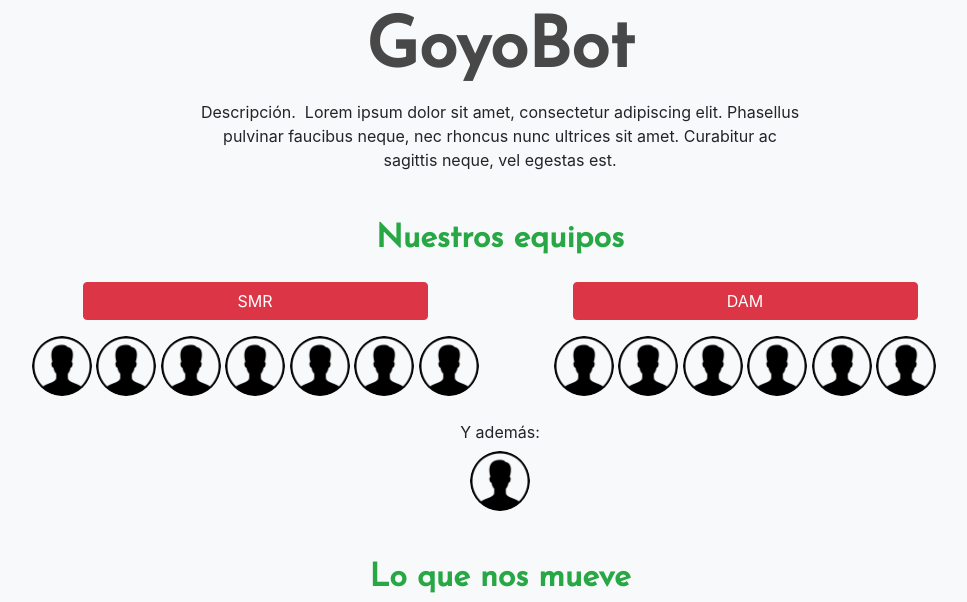
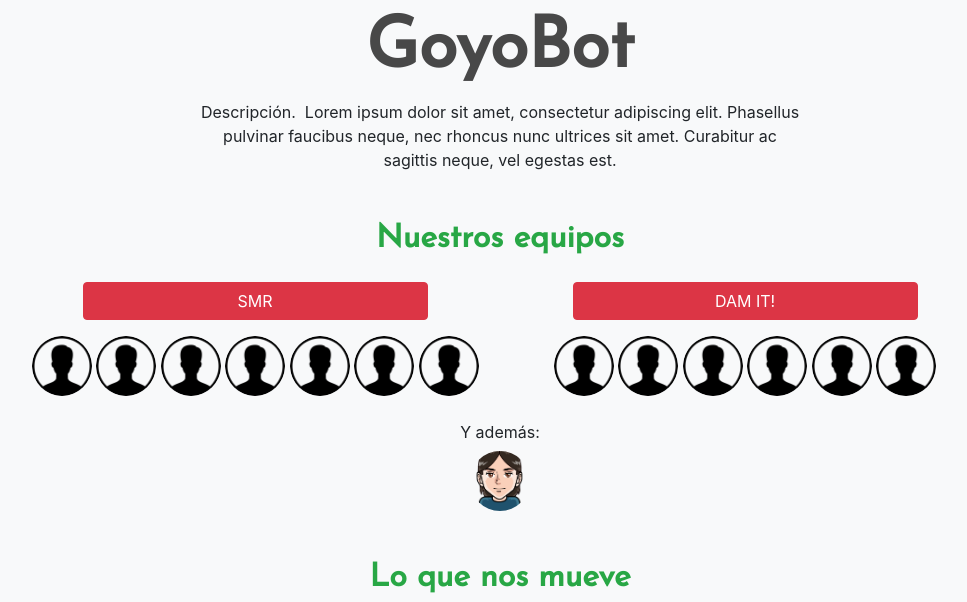
Before and after one commit to GoyoBot/goyobot.github.io, a Jekyll site: the page built from index.html, in a window 1280 px wide, cut to the strip 0-602 px from the top of the page. Shown: the whole strip, without its empty margins (140-1107 px from the left). Built offline with Jekyll 4.4.1, drawn with Linux system fonts in a browser that asks for light colours; nearby versions of some CDN libraries.

Commit message:
Members now taken from _data/members.yml

```diff
--- a/index.html
+++ b/index.html
@@ -1,45 +1,48 @@
 ---
 layout: index
+isindex: true
 ---
+{% comment %}
+
+Data for members (teams and teachers) can be found in `_data/members.yml`.
+Here, members are looped to show names and icons.
+Please, read the comments in that file.
+
+{% endcomment %}
 <div class="container mt-2">
     <header>
         <h1 class="text-center main-logo">GoyoBot</h1>
         <p class="text-center mx-auto main-description">Descripción.&nbsp; Lorem ipsum dolor sit amet, consectetur adipiscing elit. Phasellus pulvinar faucibus neque, nec rhoncus nunc ultrices sit amet. Curabitur ac sagittis neque, vel egestas est.</p>
     </header>
     <section class="mt-5 equipos-section mx-auto">
-        <h2 class="text-center mb-4 text-success index-section">Nuestros equipos</h2>
+        <h2 class="text-center mb-4 mb-md-4 text-success index-section">Nuestros equipos</h2>
         <div class="row">
-            <div class="text-center border-secondary col-md-6">
+        {% for team in site.data.members.teams %}
+            <div class="text-center col-md-6 mt-md-0 mt-4">
                 <div>
-                    <button type="button" class="btn btn-danger w-75" style="max-width: 500px;">SMR</button>
+                    <button type="button" class="btn btn-danger w-75" style="max-width: 500px;">{{ team.team_name }}</button>
                 </div>
                 <div class="mt-3">
-                    <img src="{{ site.baseurl }}/assets/img/members/default.png" width="60" height="60" class="rounded-circle">
-                    <img src="{{ site.baseurl }}/assets/img/members/default.png" width="60" height="60" class="rounded-circle">
-                    <img src="{{ site.baseurl }}/assets/img/members/default.png" width="60" height="60" class="rounded-circle">
-                    <img src="{{ site.baseurl }}/assets/img/members/default.png" width="60" height="60" class="rounded-circle">
-                    <img src="{{ site.baseurl }}/assets/img/members/default.png" width="60" height="60" class="rounded-circle">
-                    <img src="{{ site.baseurl }}/assets/img/members/default.png" width="60" height="60" class="rounded-circle">
-                    <img src="{{ site.baseurl }}/assets/img/members/default.png" width="60" height="60" class="rounded-circle">
+                {% for author in team.authors %}
+                {%   assign icon_file = "assets/img/members/default.png" %}
+                {%   if site.data[author] %}
+                {%     assign icon_file = site.data[team].icon %}
+                {%   endif %}
+                      <img src="{{ site.baseurl }}/{{ icon_file }}" width="60" height="60" class="rounded-circle">
+                {% endfor %}
                 </div>
             </div>
-            <div class="col-md-6 border-secondary text-center mt-md-0 mt-4">
-                <div>
-                    <button type="button" class="btn btn-danger w-75" style="max-width: 500px;">DAM</button>
-                </div>
-                <div class="mt-3">
-                    <img src="{{ site.baseurl }}/assets/img/members/default.png" width="60" height="60" class="rounded-circle">
-                    <img src="{{ site.baseurl }}/assets/img/members/default.png" width="60" height="60" class="rounded-circle">
-                    <img src="{{ site.baseurl }}/assets/img/members/default.png" width="60" height="60" class="rounded-circle">
-                    <img src="{{ site.baseurl }}/assets/img/members/default.png" width="60" height="60" class="rounded-circle">
-                    <img src="{{ site.baseurl }}/assets/img/members/default.png" width="60" height="60" class="rounded-circle">
-                    <img src="{{ site.baseurl }}/assets/img/members/default.png" width="60" height="60" class="rounded-circle">
-                </div>
-            </div>
+        {% endfor %}
         </div>
         <div class="text-center mt-4">
             <p style="margin-bottom: 7px;">Y además:</p>
-            <img src="{{ site.baseurl }}/assets/img/members/default.png" width="60" height="60" class="rounded-circle">
+            {% for teacher in site.data.members.teachers %}
+            {%   assign icon_file = teacher %}
+            {%   if site.data[teacher] %}
+            {%     assign icon_file = site.data[teacher].icon %}
+            {%   endif %}
+            <img src="{{ site.baseurl }}/{{ icon_file }}" width="60" height="60" class="rounded-circle">
+            {% endfor %}
         </div>
     </section>
     <section style="max-width: 800px;" class="mx-auto mr-auto ml-auto mt-5">
```
Also changed, not shown: _data/members.yml (added, +32 -0 lines), _data/santi.yml (added, +10 -0 lines), 1 other file.
